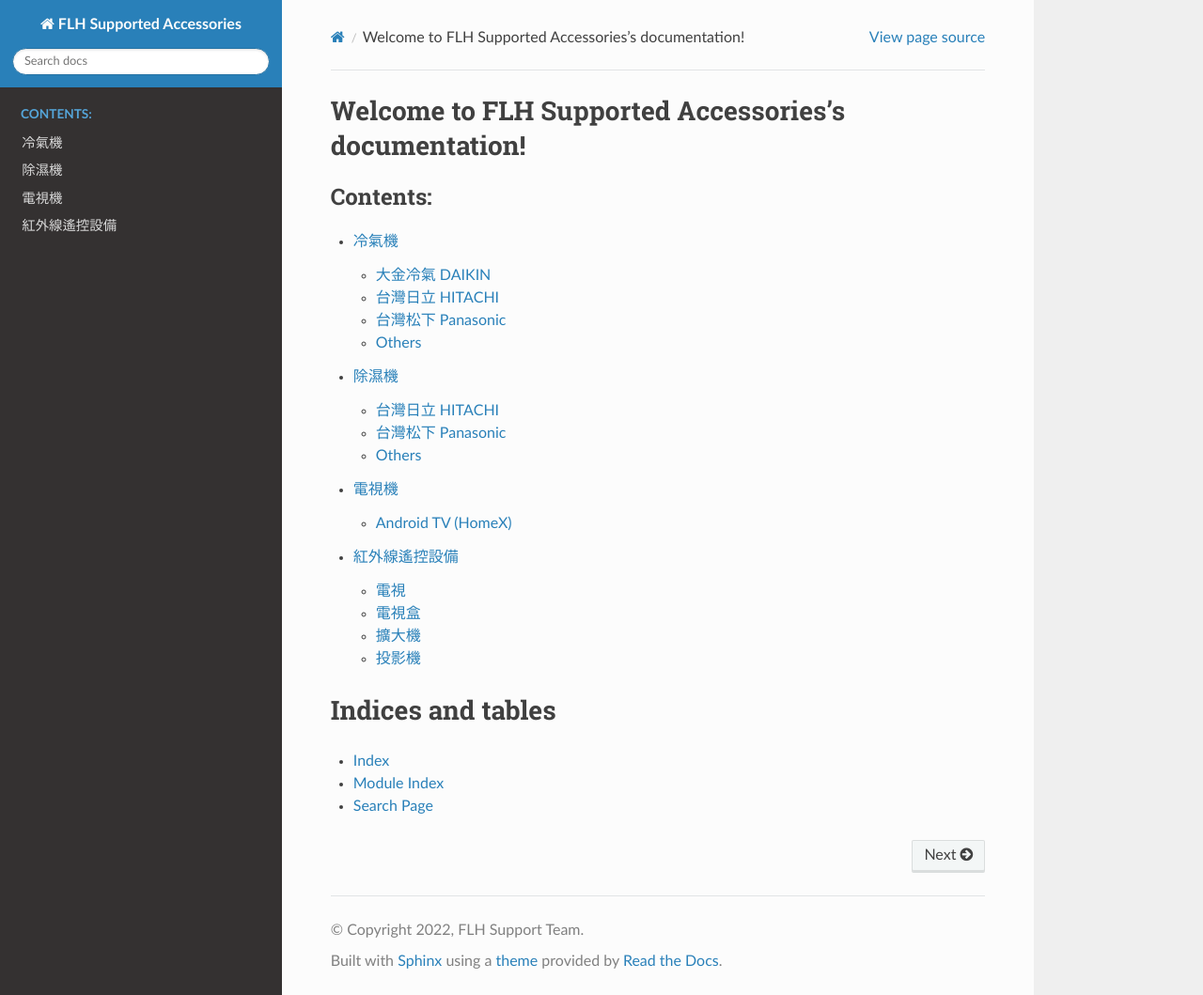
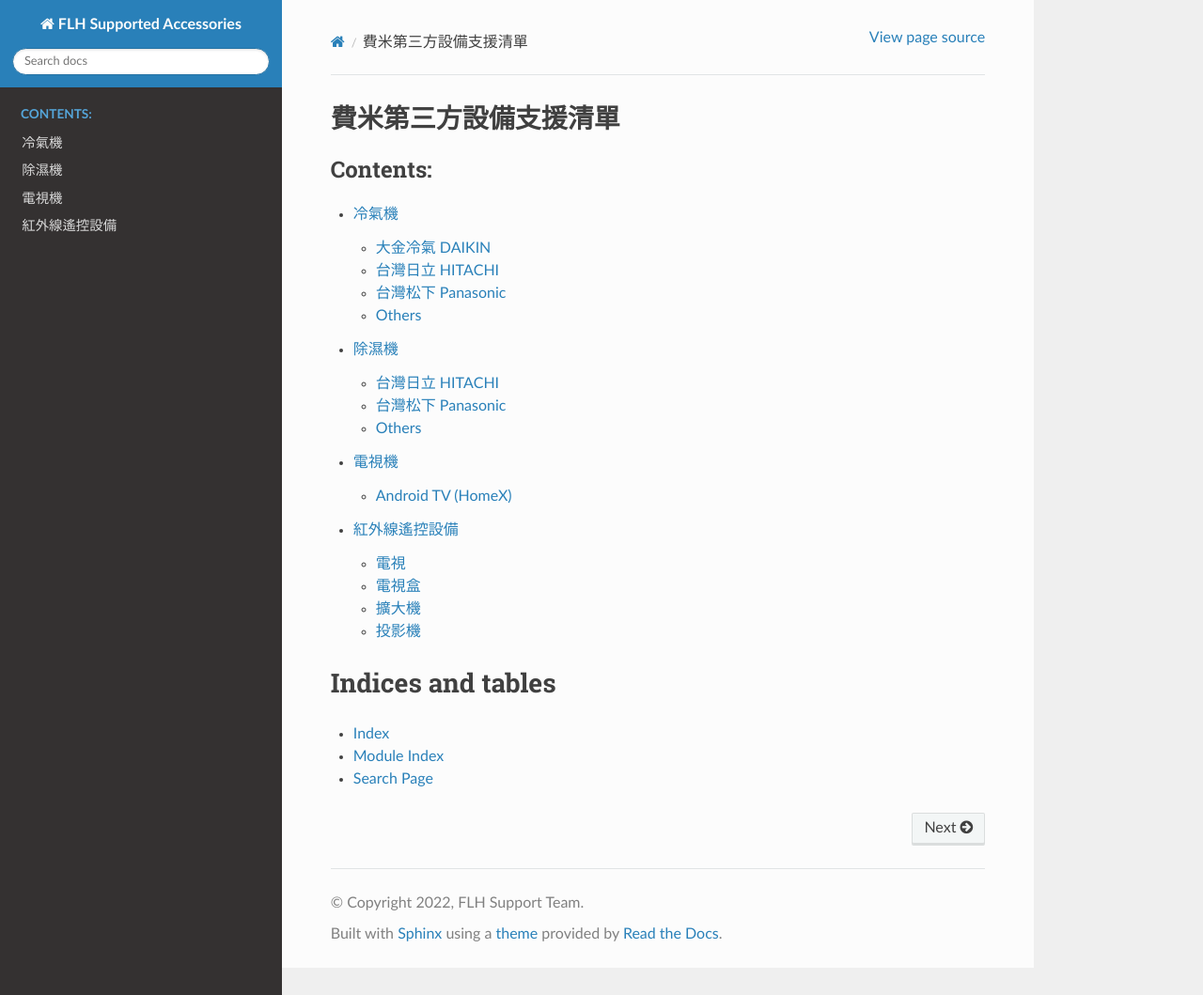
Before and after one commit to faegary/supportedAccessories, a Sphinx documentation site: the page built from docs/source/index.rst, in a window 1280 px wide and 1059 px high. Shown: the whole window at 94% size. Built offline with Sphinx 7.4.7 and the Read the Docs theme 2.0.0, drawn with Linux system fonts in a browser that asks for light colours.

Commit message:
Update homepage title

```diff
--- a/docs/source/index.rst
+++ b/docs/source/index.rst
@@ -3,8 +3,8 @@
    You can adapt this file completely to your liking, but it should at least
    contain the root `toctree` directive.
 
-Welcome to FLH Supported Accessories's documentation!
-=====================================================
+費米第三方設備支援清單
+======================
 
 .. toctree::
    :maxdepth: 2
```
